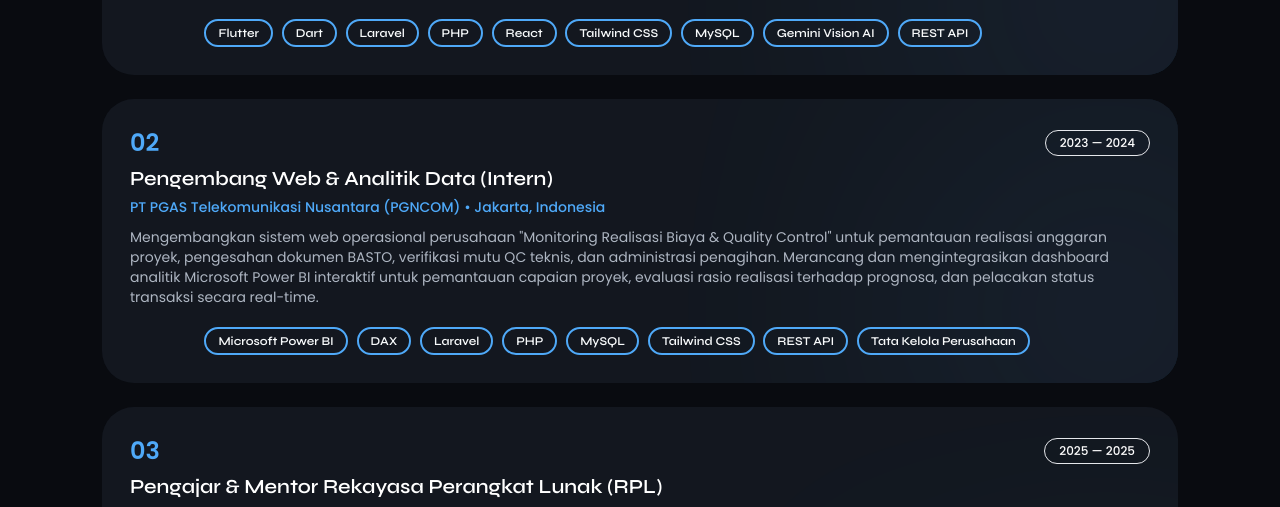
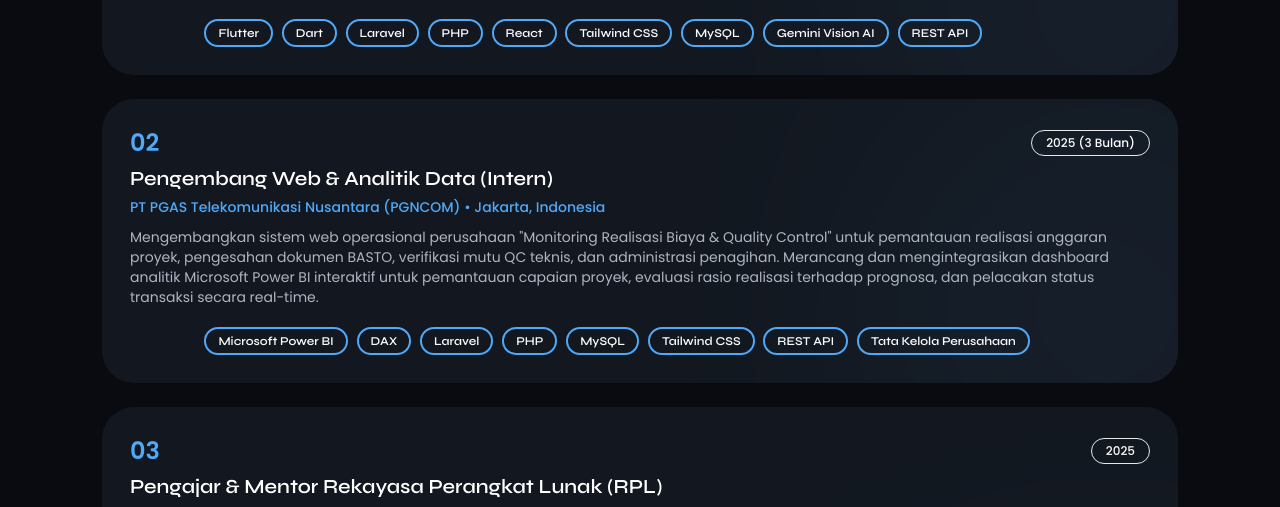
Before and after one commit to Dimss-W/CV-Website, a Next.js app: page / in a window 1280 px wide. Shown: the part 4662-5169 px from the top of the page. Built offline with nearby package versions, Linux system fonts and the light colour scheme; no server answers; some icons are missing.

Commit message:
fix(experience): perbarui periode magang PGNCOM menjadi tahun 2025 (3 Bulan)

```diff
--- a/src/components/ExperienceSection.tsx
+++ b/src/components/ExperienceSection.tsx
@@ -53,7 +53,13 @@ export default function ExperienceSection({ experiences }: ExperienceSectionProp
                     {num}
                   </span>
                   <span className="px-3.5 py-1 rounded-full border border-[var(--first-color)]/50 text-xs text-white font-medium">
-                    {item.start_date} — {item.is_current ? 'Sekarang' : item.end_date}
+                    {item.is_current
+                      ? `${item.start_date} — Sekarang`
+                      : item.start_date === item.end_date
+                        ? item.start_date
+                        : item.end_date?.toLowerCase().includes('bulan')
+                          ? `${item.start_date} (${item.end_date})`
+                          : `${item.start_date} — ${item.end_date}`}
                   </span>
                 </div>
 
--- a/src/lib/data.ts
+++ b/src/lib/data.ts
@@ -32,8 +32,8 @@ export const defaultExperiences: Experience[] = [
     role: 'Pengembang Web & Analitik Data (Intern)',
     company: 'PT PGAS Telekomunikasi Nusantara (PGNCOM)',
     location: 'Jakarta, Indonesia',
-    start_date: '2023',
-    end_date: '2024',
+    start_date: '2025',
+    end_date: '3 Bulan',
     is_current: false,
     description: 'Mengembangkan sistem web operasional perusahaan "Monitoring Realisasi Biaya & Quality Control" untuk pemantauan realisasi anggaran proyek, pengesahan dokumen BASTO, verifikasi mutu QC teknis, dan administrasi penagihan. Merancang dan mengintegrasikan dashboard analitik Microsoft Power BI interaktif untuk pemantauan capaian proyek, evaluasi rasio realisasi terhadap prognosa, dan pelacakan status transaksi secara real-time.',
     technologies: ['Microsoft Power BI', 'DAX', 'Laravel', 'PHP', 'MySQL', 'Tailwind CSS', 'REST API', 'Tata Kelola Perusahaan'],
```
